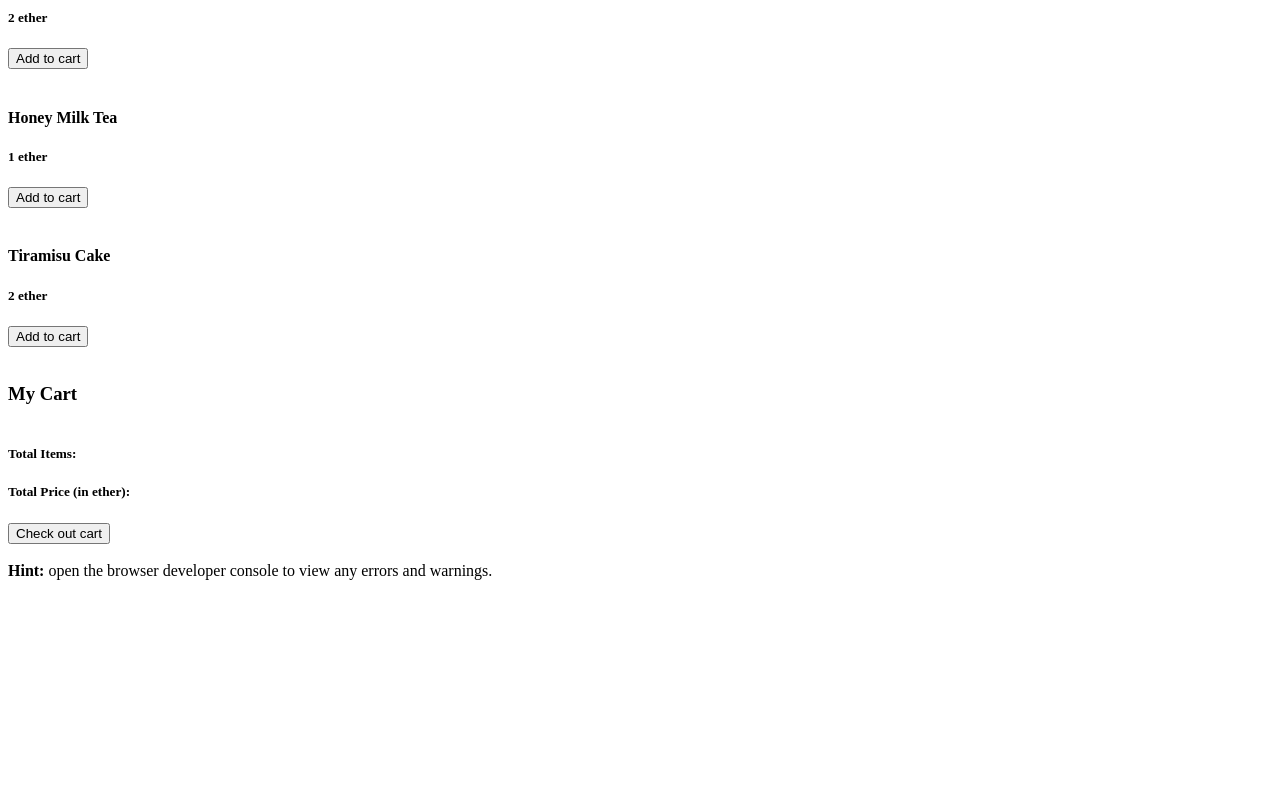
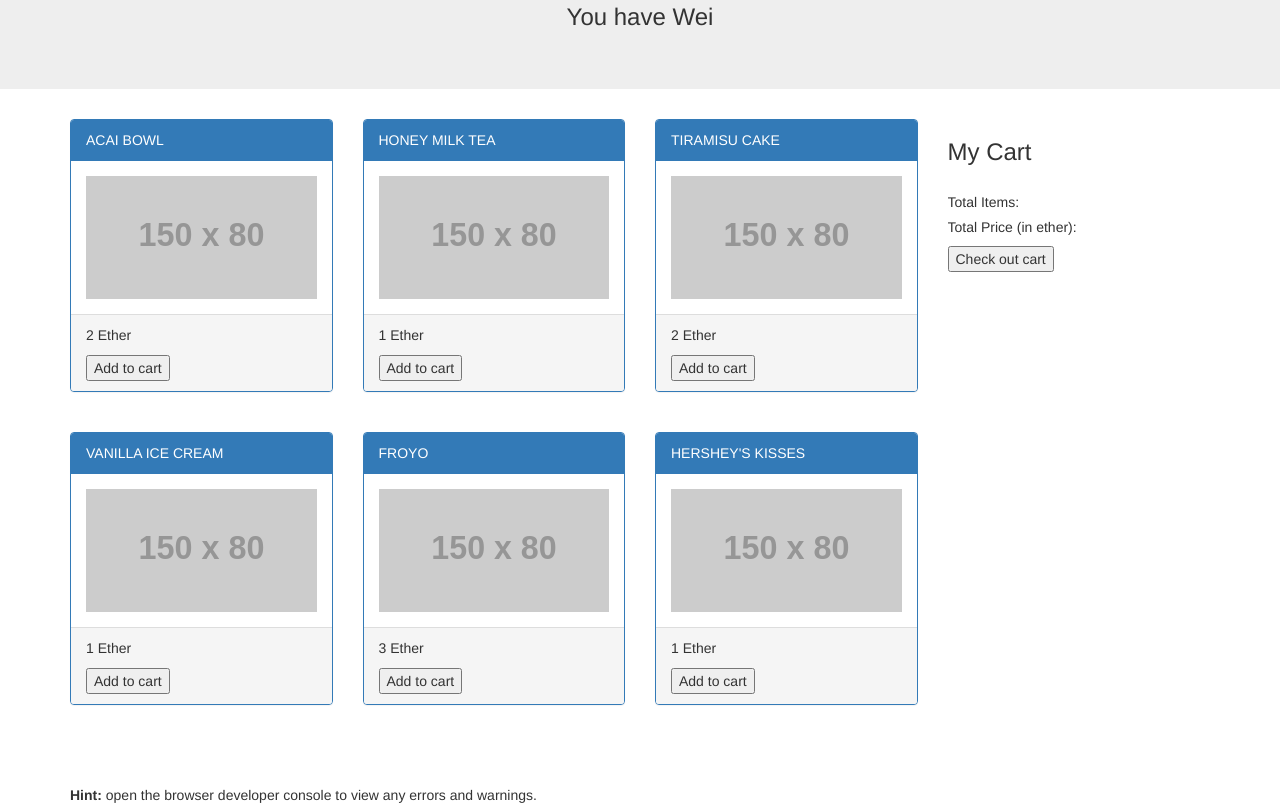
Before and after one commit to jw122/shop_dapp, a website: page app/index.html in a window 1280 px wide. Shown: the part 153-958 px from the top of the page. Before the commit the page ends 800 px from the top, so only its background shows below. Drawn offline with nearby package versions, Linux system fonts and the light colour scheme; placeholder pictures from the web are drawn by us; files whose address does not match are found by name.

Commit message:
front end edits

```diff
--- a/app/index.html
+++ b/app/index.html
@@ -5,42 +5,115 @@
   <link href='https://fonts.googleapis.com/css?family=Open+Sans:400,700' rel='stylesheet' type='text/css'>
   <script src="./app.js"></script>
   <script src="https://code.jquery.com/jquery-3.1.1.slim.min.js"></script>
+  <meta charset="utf-8">
+  <meta name="viewport" content="width=device-width, initial-scale=1">
+  <link rel="stylesheet" href="https://maxcdn.bootstrapcdn.com/bootstrap/3.3.7/css/bootstrap.min.css">
+  <script src="https://ajax.googleapis.com/ajax/libs/jquery/3.2.1/jquery.min.js"></script>
+  <script src="https://maxcdn.bootstrapcdn.com/bootstrap/3.3.7/js/bootstrap.min.js"></script>
 </head>
+
 <body>
+
+<div class="jumbotron">
+  <div class="container text-center">
     <h1>Decentralized Candy Store</h1>
     <h3>You have <span class="black"><span id="balance"></span> Wei</span></h3>
+  </div>
+</div>
 
-  <h4><b>Acai Bowl</b></h4>
-  <h5>2 ether</h5>
+<div class="container">
+  <div class="row">
+
+    <div class="col-sm-3">
+      <div class="panel panel-primary">
+        <div class="panel-heading">ACAI BOWL</div>
+        <div class="panel-body"><img src="https://placehold.it/150x80?text=IMAGE" class="img-responsive" style="width:100%" alt="Image"></div>
+        <div class="panel-footer">
+          <p>2 Ether</p>
           <button onclick="App.addToCart('acai')">Add to cart</button>
-  <br><br>
+        </div>
+      </div>
+    </div>
 
-  <h4><b>Honey Milk Tea</b></h4>
-  <h5>1 ether</h5>
+    <div class="col-sm-3">
+      <div class="panel panel-primary">
+        <div class="panel-heading">HONEY MILK TEA</div>
+        <div class="panel-body"><img src="https://placehold.it/150x80?text=IMAGE" class="img-responsive" style="width:100%" alt="Image"></div>
+        <div class="panel-footer">
+          <p>1 Ether</p>
           <button onclick="App.addToCart('honeyMilkTea')">Add to cart</button>
-  <br><br>
+        </div>
+      </div>
+    </div>
 
-  <h4><b>Tiramisu Cake</b></h4>
-  <h5>2 ether</h5>
+    <div class="col-sm-3">
+      <div class="panel panel-primary">
+        <div class="panel-heading">TIRAMISU CAKE</div>
+        <div class="panel-body"><img src="https://placehold.it/150x80?text=IMAGE" class="img-responsive" style="width:100%" alt="Image"></div>
+        <div class="panel-footer">
+          <p>2 Ether</p>
           <button onclick="App.addToCart('tiramisu')">Add to cart</button>
-  <br><br>
+        </div>
+      </div>
+    </div>
 
+    <div class="col-sm-3">
+      <div>
         <div class="table-responsive">
           <h3>My Cart</h3>
           <table class="table table-bordered" id="cartTable">
+
             <thead>
-<!--         <tr>
-          <th>Item</th>
-          <th>Quantity</th>
-        </tr> -->
             </thead>
+
             <tbody id="cartItem-rows">
             </tbody>
+
           </table>
           <h5>Total Items: <span id="totalItems"></span></h5>
           <h5>Total Price (in ether): <span id="totalPrice"></span></h5>
           <button onclick="App.checkout()">Check out cart</button>
         </div>
+      </div>
+    </div>
+
+  </div>
+</div>
+
+<br>
+<div class="container">
+  <div class="row">
+    <div class="col-sm-3">
+      <div class="panel panel-primary">
+        <div class="panel-heading">VANILLA ICE CREAM</div>
+        <div class="panel-body"><img src="https://placehold.it/150x80?text=IMAGE" class="img-responsive" style="width:100%" alt="Image"></div>
+        <div class="panel-footer">
+          <p>1 Ether</p>
+          <button onclick="App.addToCart('vanillaIceCream')">Add to cart</button>
+        </div>
+      </div>
+    </div>
+    <div class="col-sm-3">
+      <div class="panel panel-primary">
+        <div class="panel-heading">FROYO</div>
+        <div class="panel-body"><img src="https://placehold.it/150x80?text=IMAGE" class="img-responsive" style="width:100%" alt="Image"></div>
+        <div class="panel-footer">
+          <p>3 Ether</p>
+          <button onclick="App.addToCart('froyo')">Add to cart</button>
+        </div>
+      </div>
+    </div>
+    <div class="col-sm-3">
+      <div class="panel panel-primary">
+        <div class="panel-heading">HERSHEY'S KISSES</div>
+        <div class="panel-body"><img src="https://placehold.it/150x80?text=IMAGE" class="img-responsive" style="width:100%" alt="Image"></div>
+        <div class="panel-footer">
+          <p>1 Ether</p>
+          <button onclick="App.addToCart('hersheysKisses')">Add to cart</button>
+        </div>
+    </div>
+  </div>
+</div><br><br>
 
   <br>
   <span class="hint"><strong>Hint:</strong> open the browser developer console to view any errors and warnings.</span>
```
Also changed, not shown: build/contracts/ConvertLib.json, build/contracts/MetaCoin.json, build/contracts/Migrations.json, build/contracts/Shop.json, 1 other file. Lines whose indentation alone changed are shown as unchanged.
